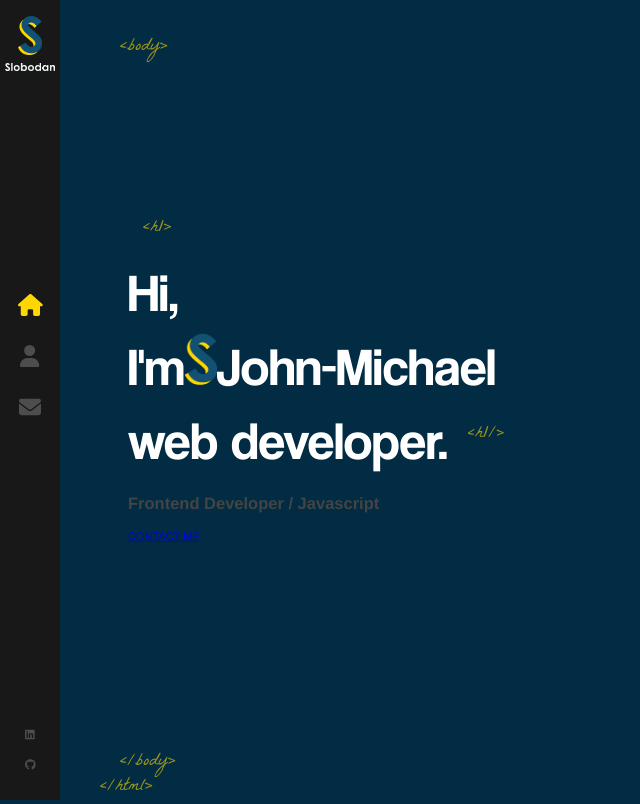
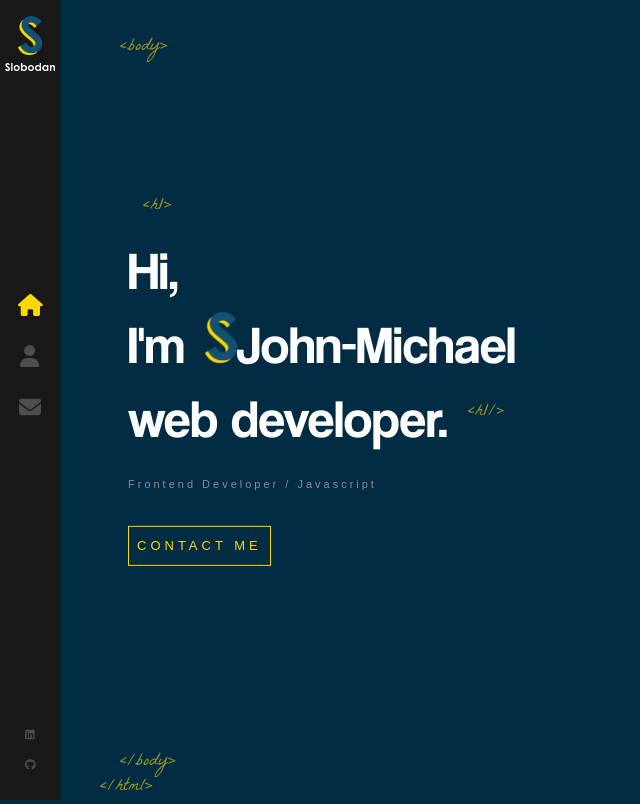
Before and after one commit to JMNagy/portfolio-react, a React (Create React App) app: page / in a window 1280 px wide. Shown: the whole page, without its empty margins (0-640 px from the left). Built offline with nearby package versions, Linux system fonts and the light colour scheme.

Commit message:
Finished  home page styles.

```diff
--- a/src/components/Home/index.scss
+++ b/src/components/Home/index.scss
@@ -39,6 +39,40 @@
 
     img {
       width: 32px;
+      margin-left: 20px;
+      opacity: 0;
+      height: auto;
+      animation: rotateIn 1s linear both;
+      animation-delay: 1.4s;
     }
   }
 }
+h2 {
+  color: #8d8d8d;
+  margin-top: 20px;
+  font-weight: 400;
+  font-size: 11px;
+  font-family: sans-serif;
+  letter-spacing: 3px;
+  animation: fadeIn 1s 1.8s backwards;
+}
+
+.flat-button {
+  color: #ffd700;
+  font-size: 13px;
+  font-weight: 400;
+  letter-spacing: 4px;
+  font-family: sans-serif;
+  text-decoration: none;
+  padding: 10px 8px;
+  border: 1px solid #ffd700;
+  margin-top: 25px;
+  float: left;
+  animation: fadeIn 1s 1.8s backwards;
+  white-space: nowrap;
+
+  &:hover {
+    background: #ffd700;
+    color: #333;
+  }
+}
```
